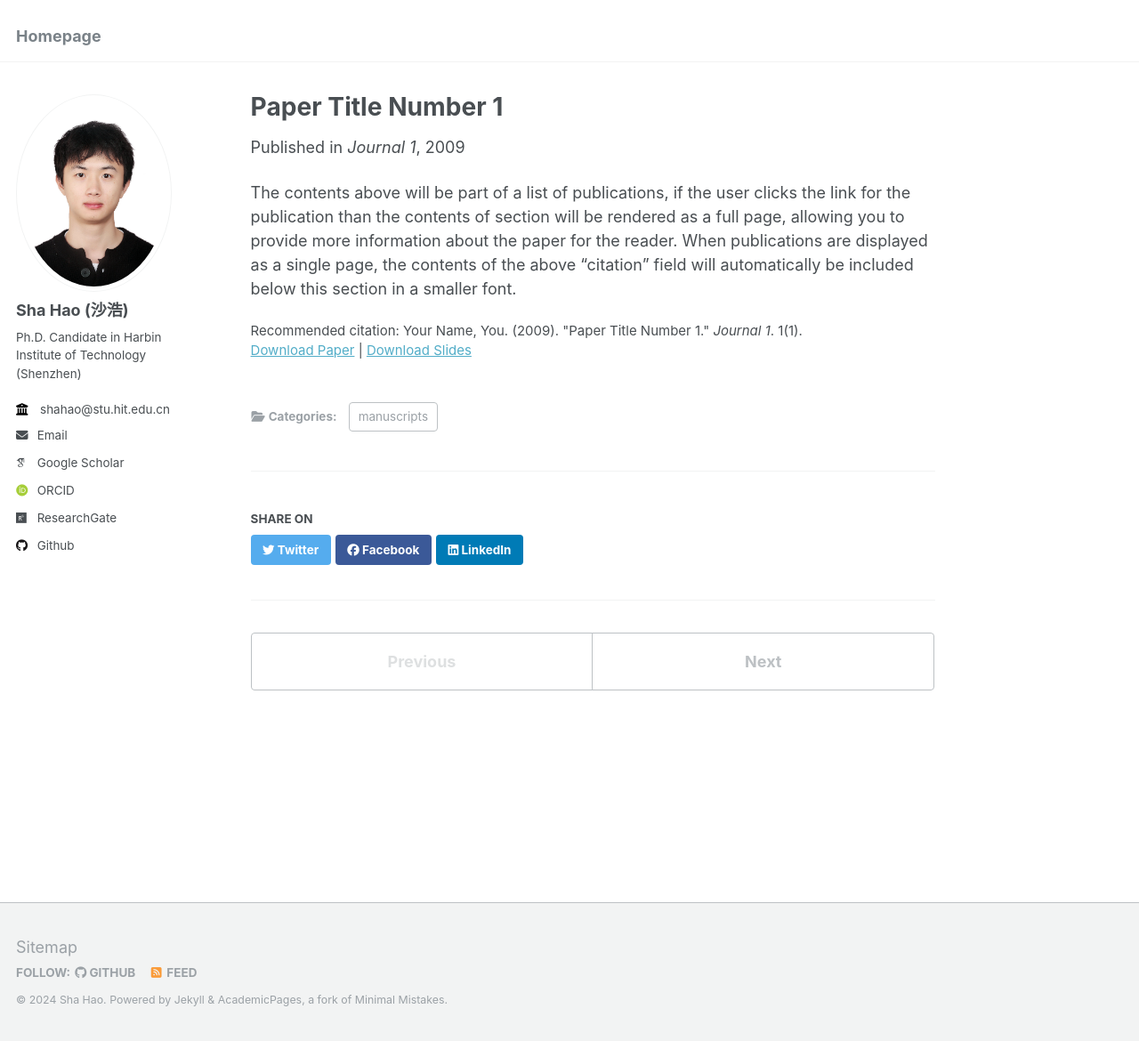
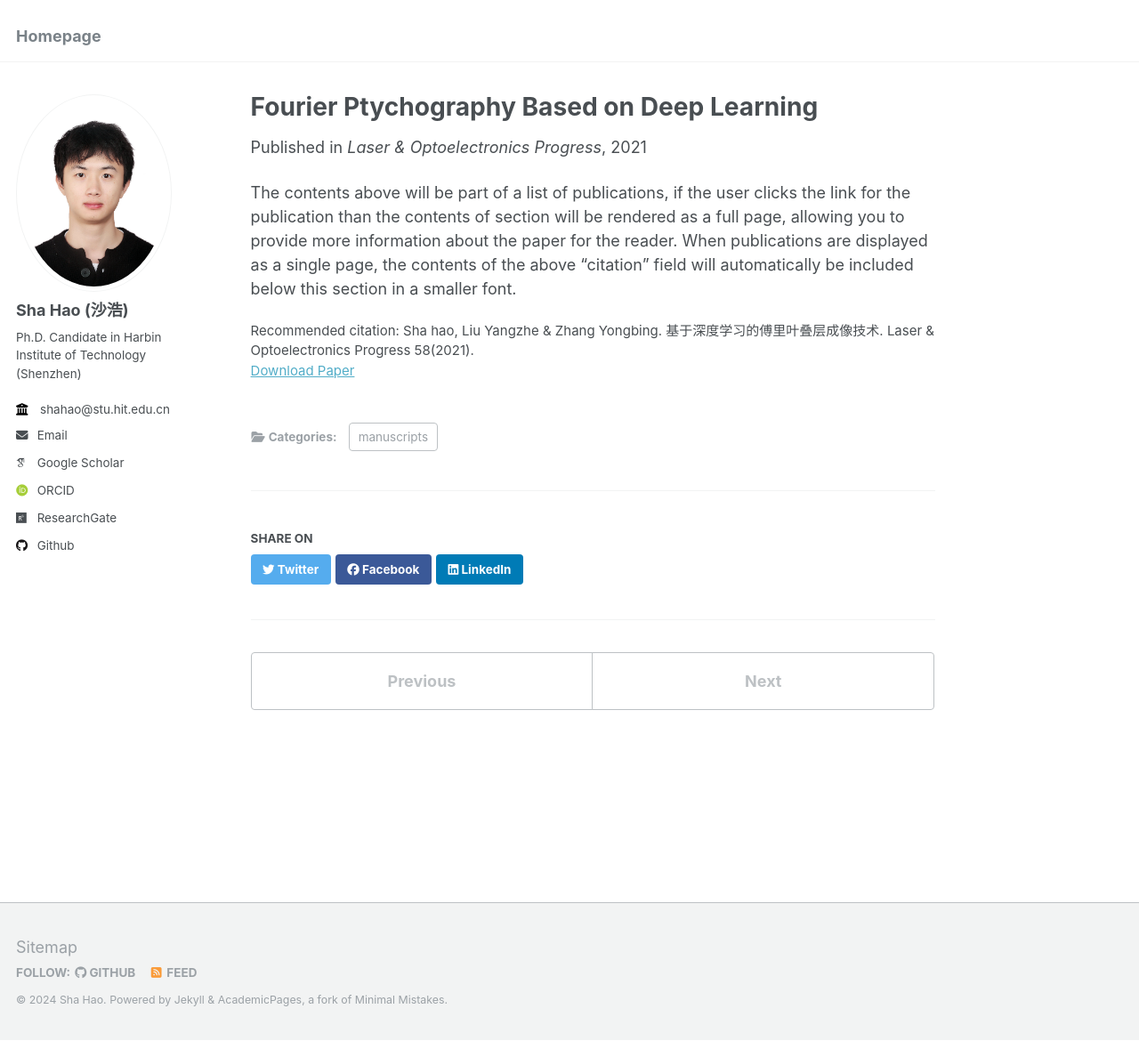
Before and after one commit to hitsh95/shahao, a Jekyll site: the page built from _publications/2009-10-01-paper-title-number-1.md, in a window 1280 px wide and 1170 px high. Shown: the whole window at 89% size. Built offline with Jekyll 4.4.1, drawn with Linux system fonts in a browser that asks for light colours; some web fonts are replaced.

Commit message:
Update 2009-10-01-paper-title-number-1.md

```diff
--- a/_publications/2009-10-01-paper-title-number-1.md
+++ b/_publications/2009-10-01-paper-title-number-1.md
@@ -1,14 +1,13 @@
 ---
-title: "Paper Title Number 1"
+title: "Fourier Ptychography Based on Deep Learning"
 collection: publications
 category: manuscripts
 permalink: /publication/2009-10-01-paper-title-number-1
-excerpt: 'This paper is about the number 1. The number 2 is left for future work.'
-date: 2009-10-01
-venue: 'Journal 1'
-slidesurl: 'http://academicpages.github.io/files/slides1.pdf'
-paperurl: 'http://academicpages.github.io/files/paper1.pdf'
-citation: 'Your Name, You. (2009). &quot;Paper Title Number 1.&quot; <i>Journal 1</i>. 1(1).'
+excerpt: 'An algorithm combining computational imaging prior knowledge and deep learning is proposed to deal with the FPM reconstruction process.'
+date: 2021-09-01
+venue: 'Laser & Optoelectronics Progress'
+paperurl: 'https://hitsh95.github.io/shahao/files/1811020.pdf'
+citation: 'Sha hao, Liu Yangzhe & Zhang Yongbing. 基于深度学习的傅里叶叠层成像技术. Laser & Optoelectronics Progress 58(2021).'
 ---
 
 The contents above will be part of a list of publications, if the user clicks the link for the publication than the contents of section will be rendered as a full page, allowing you to provide more information about the paper for the reader. When publications are displayed as a single page, the contents of the above "citation" field will automatically be included below this section in a smaller font.
```
